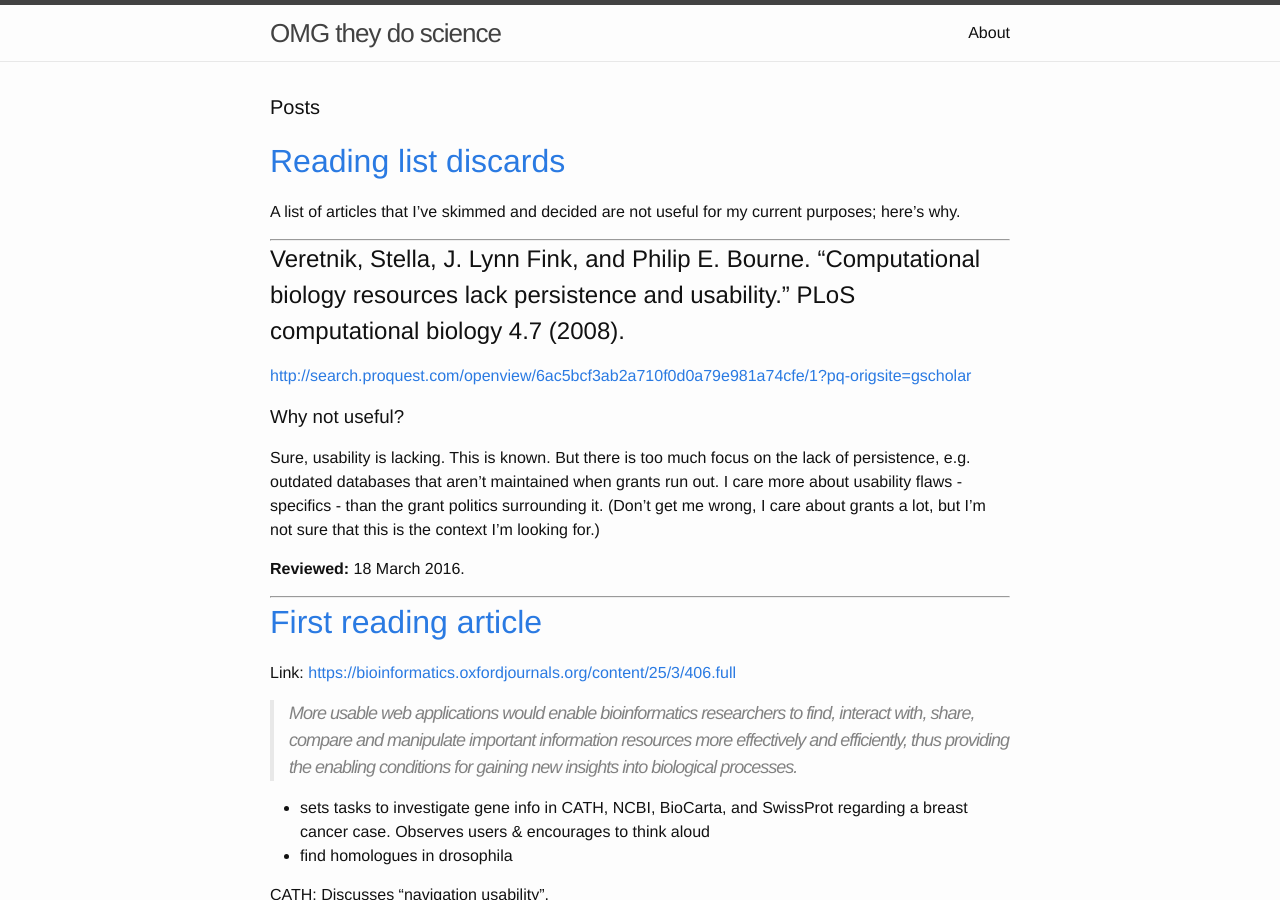
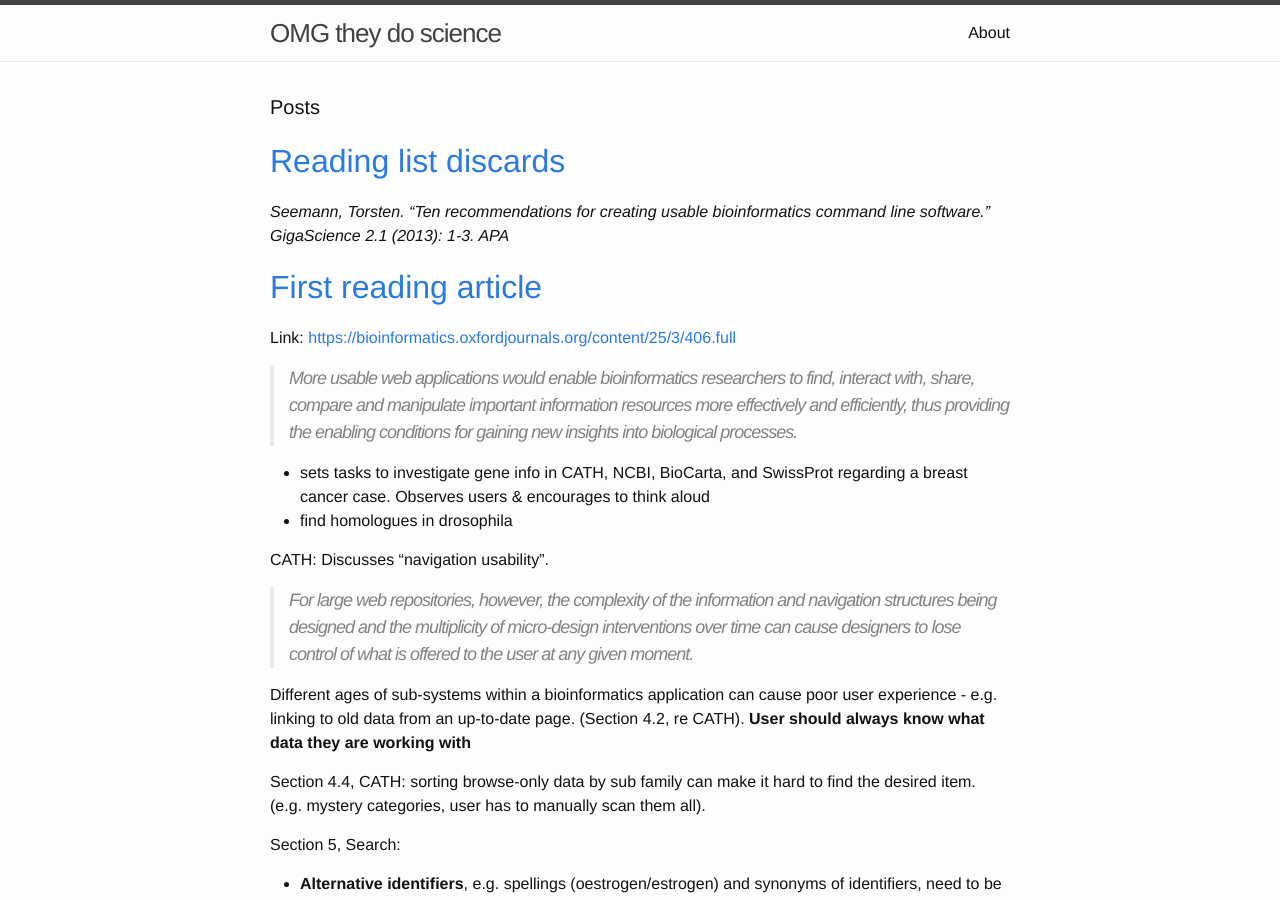
Before and after one commit to yochannah/omgscience, a Jekyll site: the page built from index.html, in a window 1280 px wide and 900 px high. Built offline with Jekyll 4.4.1, drawn with Linux system fonts in a browser that asks for light colours.

Commit message:
added article notes

```diff
--- a/_posts/2016-03-18-reading-list-discards.markdown
+++ b/_posts/2016-03-18-reading-list-discards.markdown
@@ -1,14 +1,9 @@
 ---
 layout: post
 title:  "Reading list discards"
-date:   2016-03-01 21:54:45
+date:   2016-03-18 21:54:45
 categories: reading-list
-tags: not-useful
----
-
-A list of articles that I've skimmed and decided are not useful for my current purposes; here's why.
-
----
+tags: not-useful reading
 
 ## Veretnik, Stella, J. Lynn Fink, and Philip E. Bourne. "Computational biology resources lack persistence and usability." PLoS computational biology 4.7 (2008).
 
--- /dev/null
+++ b/_posts/2016-03-25-reading.md
@@ -0,0 +1,10 @@
+---
+layout: post
+title:  "Reading list discards"
+date:   2016-03-25 20:38
+categories: reading-list
+tags: cli reading
+---
+
+<cite>Seemann, Torsten. "Ten recommendations for creating usable bioinformatics command line software." GigaScience 2.1 (2013): 1-3.
+APA</cite>
```
